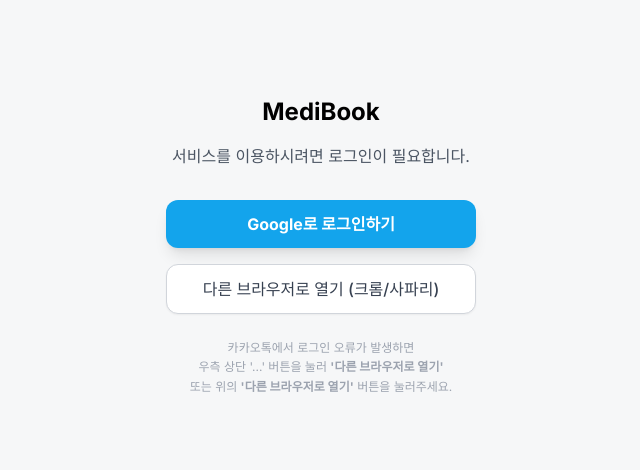
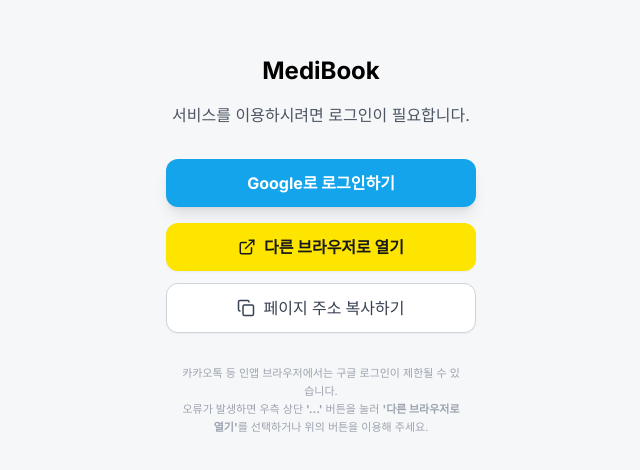
Before and after one commit to osec0521/medibook, a React (Vite) app: page / in a window 1280 px wide. Shown: the part 154-624 px from the top of the page, without its empty margins (319-959 px from the left). Built offline with nearby package versions, Linux system fonts and the light colour scheme; no server answers; the database is empty.

Commit message:
feat: Integrate external browser and copy link functionality
Adds support for opening external links in specific apps (KakaoTalk, Line, Chrome) and provides a copy-to-clipboard feature for the current URL. This enhances the user experience for sharing and external navigation.

```diff
--- a/App.tsx
+++ b/App.tsx
@@ -1,5 +1,6 @@
-import React, { useEffect } from 'react'; // useEffect 추가
+import React, { useEffect, useState } from 'react'; // useState 추가
 import { BrowserRouter as Router, Routes, Route } from 'react-router-dom';
+import { ExternalLink, Copy, Check } from 'lucide-react'; // 아이콘 추가
 import { Header } from './components/Header';
 import { HospitalList } from './components/HospitalList';
 import { LocationMap } from './components/LocationMap';
@@ -13,6 +14,7 @@
 const MainContent: React.FC = () => {
   const { t } = useLanguage();
   const { user, login, loading } = useFirebase();
+  const [copied, setCopied] = useState(false);
 
   const openExternalBrowser = () => {
     const userAgent = navigator.userAgent.toLowerCase();
@@ -20,13 +22,40 @@
 
     if (userAgent.includes('kakaotalk')) {
       window.location.href = `kakaotalk://web/openExternalApp?url=${encodeURIComponent(currentUrl)}`;
+    } else if (userAgent.includes('line')) {
+      const sep = currentUrl.includes('?') ? '&' : '?';
+      window.location.href = `${currentUrl}${sep}openExternalBrowser=1`;
     } else if (userAgent.includes('android')) {
-      const intentUrl = `intent://${currentUrl.replace(/^https?:\/\//, '')}#Intent;scheme=https;package=com.android.chrome;end`;
+      // 안드로이드 크롬 강제 실행 인텐트
+      const intentUrl = `intent://${currentUrl.replace(/^https?:\/\//, '')}#Intent;scheme=https;action=android.intent.action.VIEW;category=android.intent.category.BROWSABLE;package=com.android.chrome;end`;
       window.location.href = intentUrl;
     } else {
-      // 범용적인 새 창 열기 시도 (인앱 브라우저에서는 효과가 제한적일 수 있음)
+      // iOS 등 기타 브라우저: 새 창 열기 시도 및 복사 안내
       window.open(currentUrl, '_blank');
+      handleCopy();
     }
+  };
+
+  const handleCopy = () => {
+    const currentUrl = window.location.href;
+    navigator.clipboard.writeText(currentUrl).then(() => {
+      setCopied(true);
+      setTimeout(() => setCopied(false), 2000);
+    }).catch(() => {
+      // Fallback for older browsers or restricted environments
+      const textArea = document.createElement("textarea");
+      textArea.value = currentUrl;
+      document.body.appendChild(textArea);
+      textArea.select();
+      try {
+        document.execCommand('copy');
+        setCopied(true);
+        setTimeout(() => setCopied(false), 2000);
+      } catch (err) {
+        console.error('Copy failed');
+      }
+      document.body.removeChild(textArea);
+    });
   };
 
   if (loading) {
@@ -49,18 +78,28 @@
           Google로 로그인하기
         </button>
 
-        {/* 카카오톡/인앱 브라우저 대응 버튼 */}
-        <button
-          onClick={openExternalBrowser}
-          className="bg-white text-gray-700 border border-gray-300 px-8 py-3 rounded-xl font-medium shadow-sm hover:bg-gray-50 transition-all w-[310px] mb-6"
-        >
-          다른 브라우저로 열기 (크롬/사파리)
-        </button>
+        {/* 카카오톡/인앱 브라우저 대응 버튼 영역 */}
+        <div className="flex flex-col gap-3 w-[310px] mb-8">
+          <button
+            onClick={openExternalBrowser}
+            className="bg-[#FEE500] text-[#191919] px-6 py-3 rounded-xl font-bold shadow-sm hover:bg-[#FADA0A] transition-all flex items-center justify-center gap-2"
+          >
+            <ExternalLink size={18} />
+            다른 브라우저로 열기
+          </button>
 
-        <p className="text-xs text-gray-400 leading-relaxed">
-          카카오톡에서 로그인 오류가 발생하면 <br/>
-          우측 상단 '...' 버튼을 눌러 <b>'다른 브라우저로 열기'</b> <br/>
-          또는 위의 <b>'다른 브라우저로 열기'</b> 버튼을 눌러주세요.
+          <button
+            onClick={handleCopy}
+            className="bg-white text-gray-700 border border-gray-300 px-6 py-3 rounded-xl font-medium shadow-sm hover:bg-gray-50 transition-all flex items-center justify-center gap-2"
+          >
+            {copied ? <Check size={18} className="text-green-500" /> : <Copy size={18} />}
+            {copied ? '주소가 복사되었습니다' : '페이지 주소 복사하기'}
+          </button>
+        </div>
+
+        <p className="text-[11px] text-gray-400 leading-relaxed max-w-[280px]">
+          카카오톡 등 인앱 브라우저에서는 구글 로그인이 제한될 수 있습니다. <br/>
+          오류가 발생하면 우측 상단 <b>'...'</b> 버튼을 눌러 <b>'다른 브라우저로 열기'</b>를 선택하거나 위의 버튼을 이용해 주세요.
         </p>
       </div>
     );
```
